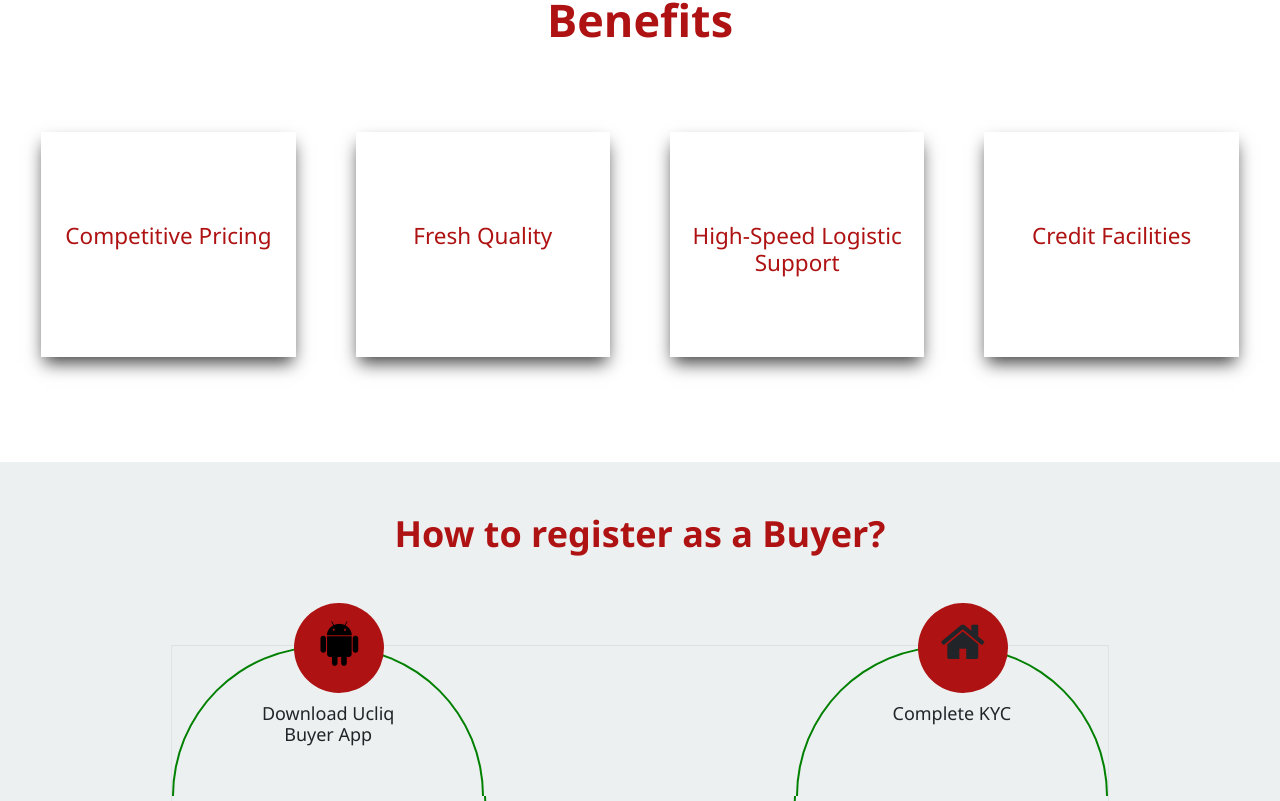
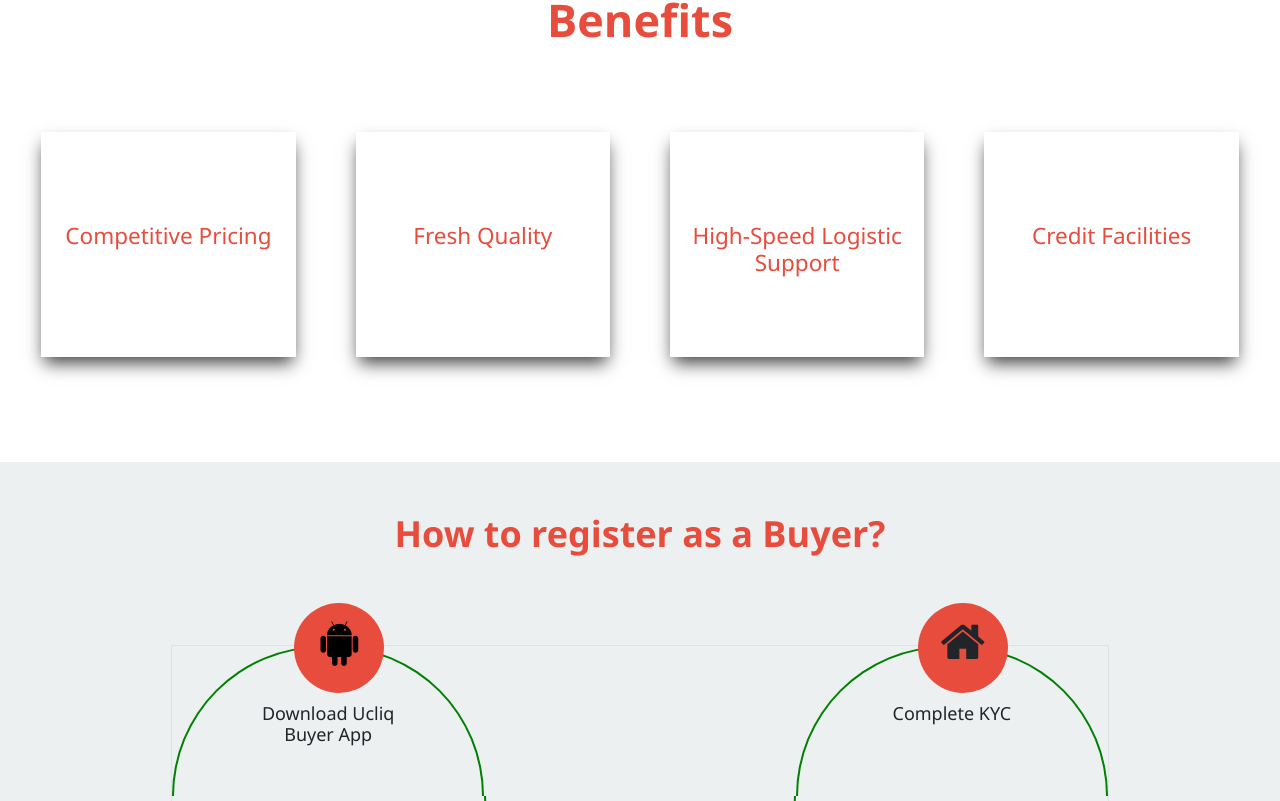
Before and after one commit to Ajeetbh/ucliq-buyer, a React (Create React App) app in the folder ucliq/: page /buy-sell in a window 1280 px wide. Shown: the part 659-1460 px from the top of the page. Built offline with nearby package versions, Linux system fonts and the light colour scheme.

Commit message:
update buyer seller color change

```diff
--- a/ucliq/src/style/benefits.css
+++ b/ucliq/src/style/benefits.css
@@ -4,7 +4,7 @@
     flex-direction: column;
 }
 .heading h1{
-    color: #af1212;
+    color: #e74c3c;
     font-size: 3rem;
 }
 .main{
@@ -19,7 +19,7 @@
     margin: 2rem;
     line-height: 4rem;
     box-shadow: 0rem .6rem 1.1rem -.2rem rgb(0 0 0 / 75%);
-    color:#af1212;
+    color:#e74c3c;
 }
 .sub h2{
     margin-top: 6rem;
@@ -28,58 +28,12 @@
 }
 
 .sub:hover{
-    background-color: #af1212;
+    background-color: #e74c3c;
     color: white;
 }
 
 
-/* .container1 {
-    width: 88rem;
-    margin-left: -176px;
-  }
 
-  .mainsubdiv {
-    display: flex;
-    justify-content: space-between;
-    margin-top: 20px;
-  }
-
-  .subheadingbuy {
-    color: #af1212;
-    margin-top: -10rem;
-    padding-top: 1px;
-    text-align: center;
-    line-height: 8rem;
-    font-size: 4rem;
-    font-weight: 700;
-  }
-
-  .subdiv1 {
-    width: 20%;
-    height: 18rem;
-    margin-right: 30px;
-    background-color: #ecf0f1;
-    padding: 20px 12px 23px 10px;
-    line-height: 40px;
-    box-shadow: 0px 6px 11px -2px rgb(0 0 0 / 75%);
-  }
-  .subdiv1 h2 {
-    font-size: 2rem;
-    text-align: center;
-    justify-content: center;
-    padding-top: 4rem;
-    font-weight: bold;
-    font-family: "Poppins", sans-serif;
-  }
-  .subdiv1:hover {
-    background-color: #af1212;
-    color: #dfe6e9;
-  }
-
-  .regseller {
-    width: 200rem !important;
-    margin-left: -122px !important;
-  } */
 
   @media screen and (max-width: 400px) {
     .container1 .subheadingbuy {
--- a/ucliq/src/style/buyer.css
+++ b/ucliq/src/style/buyer.css
@@ -47,6 +47,7 @@
     width: 100%;
     height: 50rem;
     font-weight: bold;
+
     font-size: 1.2rem;
   }
 
--- a/ucliq/src/style/regbuyer.css
+++ b/ucliq/src/style/regbuyer.css
@@ -1,5 +1,5 @@
 .header4{
-    color: #af1212;
+    color: #e74c3c;
     margin-bottom: 5rem;
   }
 
@@ -35,7 +35,7 @@
    }
 
    .icons{
-    background-color:#af1212;
+    background-color:#e74c3c;
     width: 6rem;
     height: 6rem;
     align-items: center;
--- a/ucliq/src/style/regseller.css
+++ b/ucliq/src/style/regseller.css
@@ -1,5 +1,5 @@
 .header4{
-  color: #af1212;
+  color: #e74c3c;
   margin-bottom: 5rem;
 }
 
@@ -35,7 +35,7 @@
  }
 
  .icons{
-  background-color:#af1212;
+  background-color:#e74c3c;
   width: 6rem;
   height: 6rem;
   align-items: center;
```
